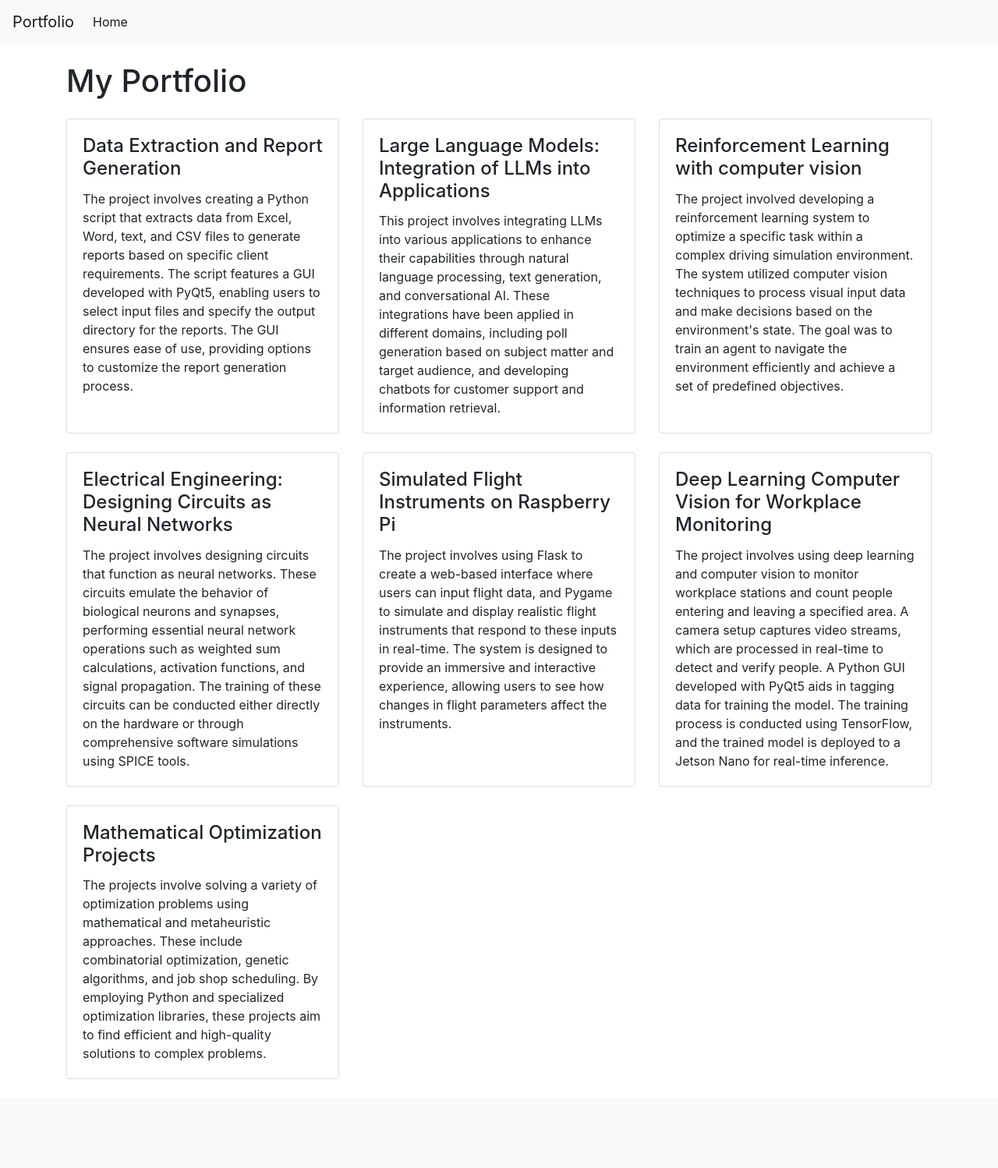
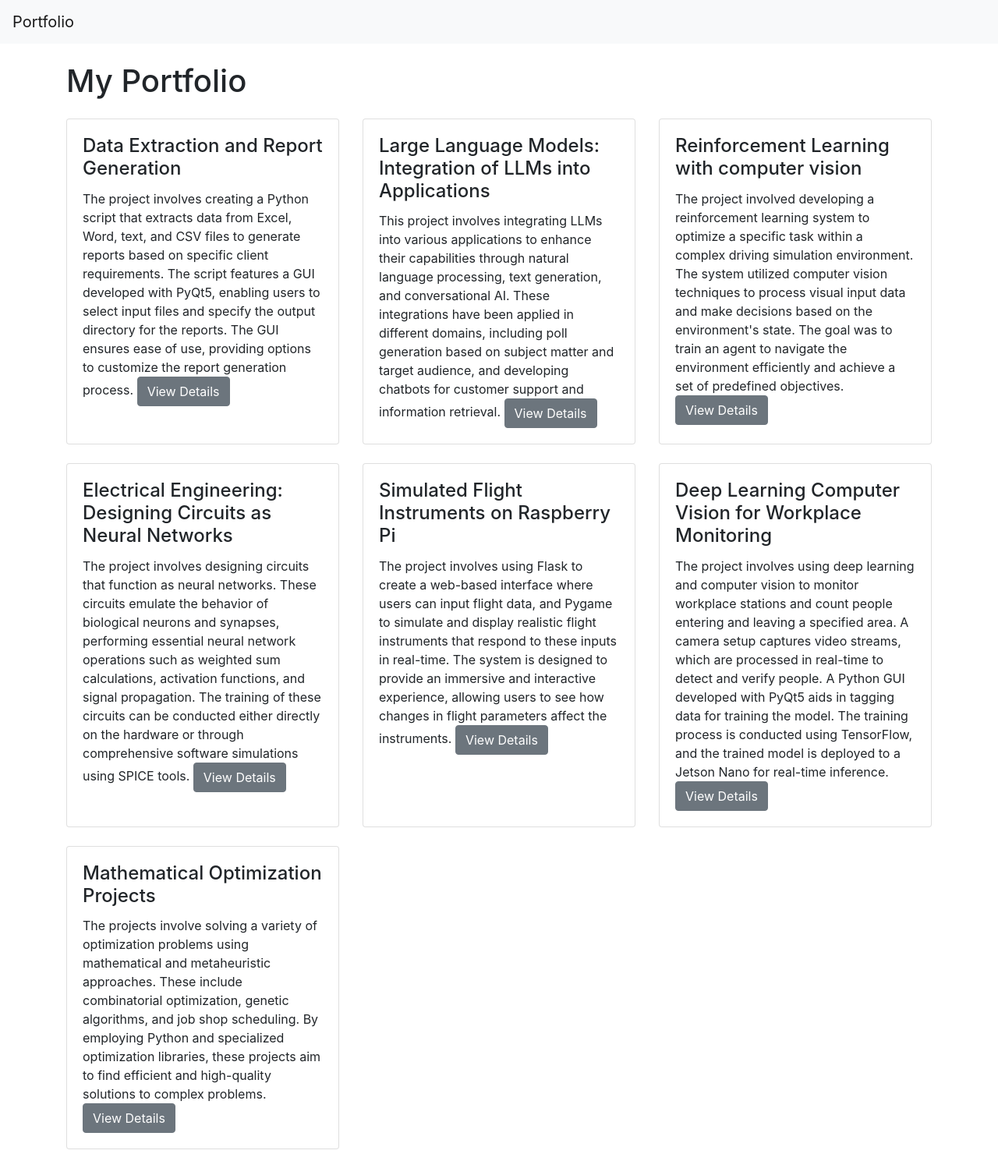
Before and after one commit to crisdesivo/portfolio, a Django app: page / in a window 1280 px wide. Shown: the whole page at 78% size. Before the commit the page ends 1384 px from the top, so only its background shows below. Run offline with Django 4.2, Linux system fonts and the light colour scheme; data comes from the database, SQL or seed files in the repository; both versions use the stored data as it was after the commit; some libraries are stand-ins or nearby versions.

Commit message:
Added project pages and more projects

```diff
--- a/personal/models.py
+++ b/personal/models.py
@@ -1,8 +1,10 @@
 from django.db import models
 
 class Project(models.Model):
+    id = models.IntegerField(primary_key=True)
     title = models.CharField(max_length=100)
     description = models.TextField()
+    markdown = models.TextField(blank=True)
     link = models.URLField(blank=True)
     image = models.ImageField(upload_to='images/', blank=True)
 
--- a/personal/templates/personal/base.html
+++ b/personal/templates/personal/base.html
@@ -6,16 +6,15 @@
 </head>
 <body>
     <nav class="navbar navbar-expand-lg navbar-light bg-light">
-        <a class="navbar-brand" href="#">Portfolio</a>
+        <a class="navbar-brand" href="/">Portfolio</a>
         <button class="navbar-toggler" type="button" data-toggle="collapse" data-target="#navbarNav" aria-controls="navbarNav" aria-expanded="false" aria-label="Toggle navigation">
             <span class="navbar-toggler-icon"></span>
         </button>
         <div class="collapse navbar-collapse" id="navbarNav">
             <ul class="navbar-nav">
-                <li class="nav-item active">
-                    <a class="nav-link" href="#">Home <span class="sr-only">(current)</span></a>
-                </li>
-                <!-- Add more navigation items if needed -->
+                <!-- <li class="nav-item active">
+                    <a class="nav-link" href="/">Home <span class="sr-only">(current)</span></a>
+                </li> -->
             </ul>
         </div>
     </nav>
@@ -24,5 +23,7 @@
     </div>
     <script src="https://code.jquery.com/jquery-3.5.1.slim.min.js"></script>
     <script src="https://cdn.jsdelivr.net/npm/bootstrap@4.5.2/dist/js/bootstrap.bundle.min.js"></script>
+    <script type="module" src="https://md-block.verou.me/md-block.js"></script>
+
 </body>
 </html>
--- a/personal/templates/personal/home.html
+++ b/personal/templates/personal/home.html
@@ -3,6 +3,7 @@
 {% block title %}My Portfolio{% endblock %}
 
 {% block content %}
+
     <h1 class="my-4">My Portfolio</h1>
     <div class="row">
         {% for project in projects %}
@@ -13,10 +14,11 @@
                     {% endif %}
                     <div class="card-body">
                         <h4 class="card-title">{{ project.title }}</h4>
-                        <p class="card-text">{{ project.description }}</p>
+                        <md-block class="card-text">{{ project.description }}</md-block>
                         {% if project.link %}
                             <a href="{{ project.link }}" class="btn btn-primary">View Project</a>
                         {% endif %}
+                        <a href="{% url 'project_detail' project.id %}" class="btn btn-secondary">View Details</a>
                     </div>
                 </div>
             </div>
--- a/personal/urls.py
+++ b/personal/urls.py
@@ -3,4 +3,5 @@ from . import views
 
 urlpatterns = [
     path('', views.home, name='home'),
+    path('project/<int:pk>/', views.project_detail, name='project_detail'),
 ]
--- a/personal/views.py
+++ b/personal/views.py
@@ -2,6 +2,12 @@
 from django.shortcuts import render
 from .models import Project
 
+# make views for individual projects
+def project_detail(request, pk):
+    project = Project.objects.get(pk=pk)
+    return render(request, 'personal/project_detail.html', {'project': project})
+
+# show all projects
 def home(request):
     projects = Project.objects.all()
     return render(request, 'personal/home.html', {'projects': projects})
```
Also changed, not shown: personal/templates/personal/project_detail.html (added, +11 -0 lines), db.sqlite3, personal/migrations/0002_project_markdown.py (added), personal/migrations/0003_alter_project_id.py (added).
